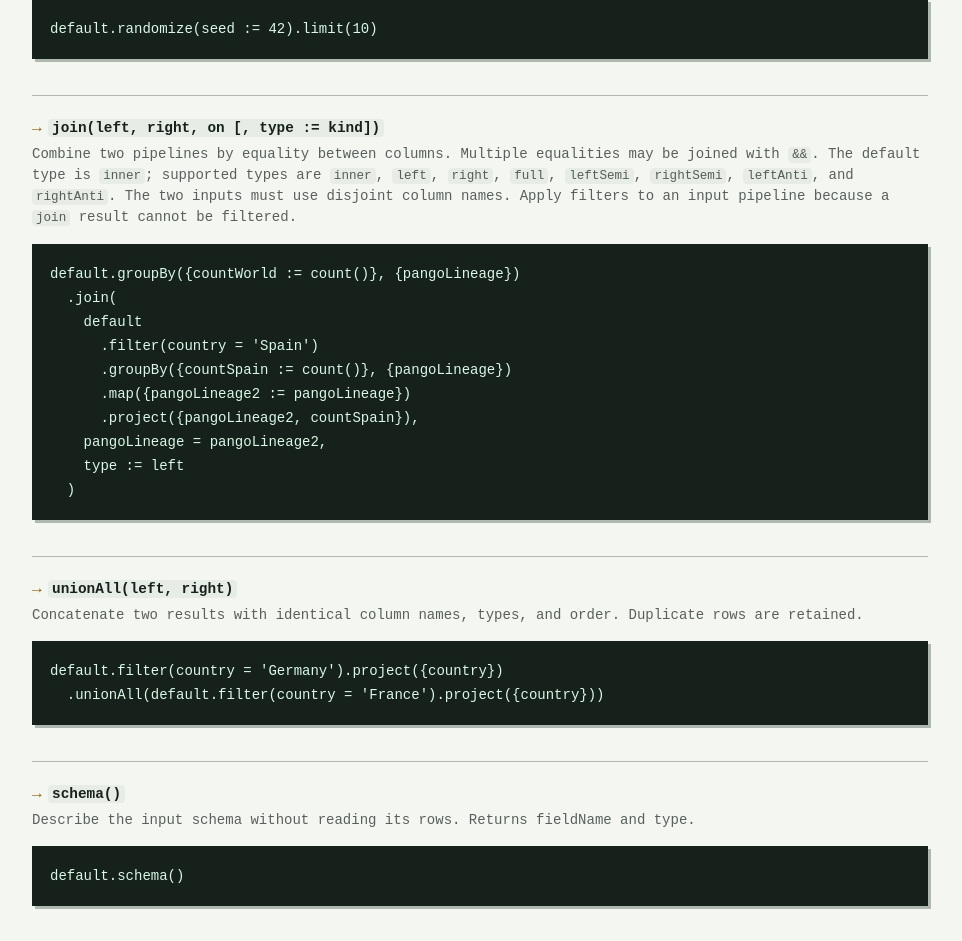
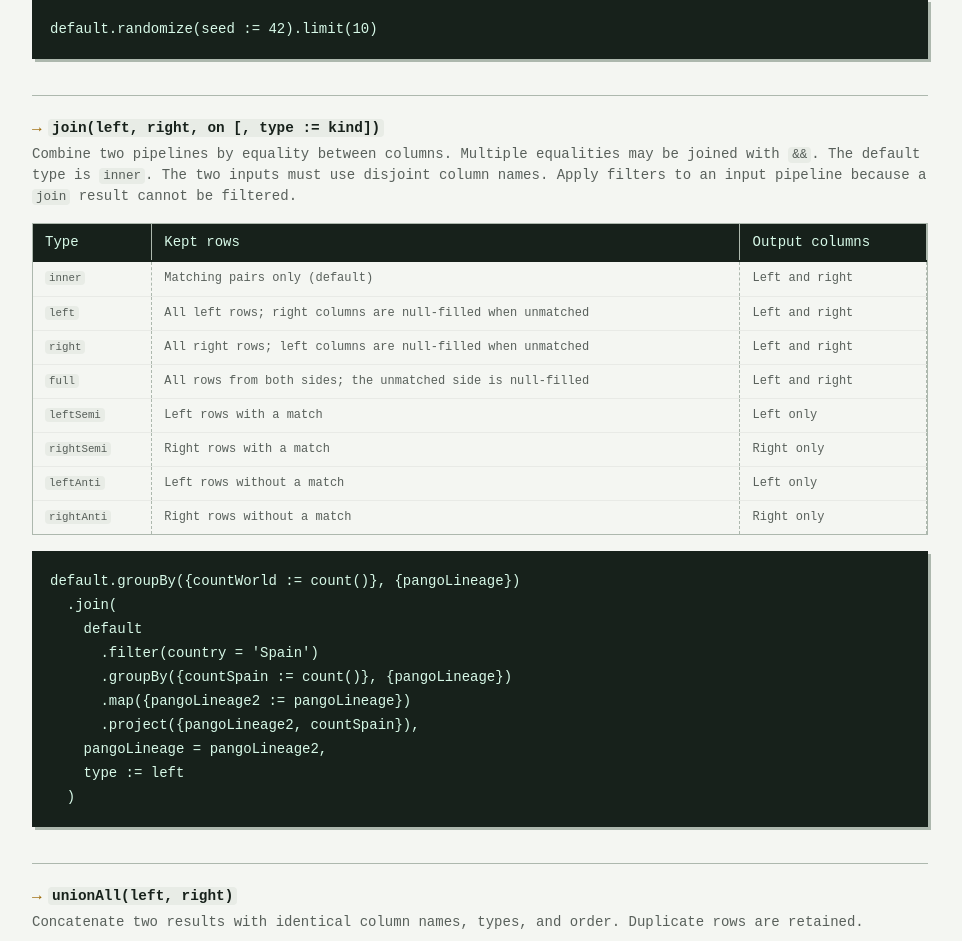
Before and after one commit to GenSpectrum/silo-console, a React (Vite) app: page /docs/reference/query-language in a window 1280 px wide. Shown: the part 2644-3585 px from the top of the page, without its empty margins (284-1246 px from the left). Built offline with nearby package versions, Linux system fonts and the light colour scheme; no server answers.

Commit message:
feat: add another join exercise and join reference table

```diff
--- a/src/data/exercises.ts
+++ b/src/data/exercises.ts
@@ -86,7 +86,7 @@ B.1.351      | 987`,
         slug: 'worldwide-spain-lineage-counts',
         title: 'Compare worldwide and Spanish lineage counts',
         question:
-            'Return the 50 most frequent pango lineages with their worldwide sequence count and their sequence count from Spain. Include lineages that have no sequences from Spain. Sort by the worldwide count, highest first.',
+            'Identify the most common 50 pango lineages worldwide and return their worldwide sequence count and their sequence count from Spain. Sort by the worldwide count, highest first.',
         outputExample: `pangoLineage | countWorld | countSpain
 ------------ | ---------- | ----------
 BA.2         | 1234       | 42
@@ -387,6 +387,36 @@ sample-US-001 | 2024-05-09 | JN.1.4       | California`,
   )
   .orderBy({date.desc()})`,
     },
+    {
+        slug: 'swiss-lineages-absent-argentina',
+        title: 'Find Swiss lineages absent from Argentina',
+        question:
+            'Which Pango lineages were observed in Switzerland but never in Argentina? Return the 20 lineages with the largest Swiss sequence count, highest first.',
+        outputExample: `pangoLineage | countSwitzerland
+------------ | ----------------
+AY.43.4      | 2776
+B.1.177      | 2661`,
+        explanation:
+            'Create one lineage summary for each country. Comparing the two summaries keeps only Swiss lineages without a match from Argentina. Order the remaining rows by their Swiss count, use the lineage to resolve ties deterministically, and keep the first 20.',
+        documentation: [
+            { label: 'join', to: '/docs/reference/query-language#join' },
+            { label: 'null checks', to: '/docs/reference/functions#null' },
+        ],
+        answer: `default
+  .filter(country = 'Switzerland' && isNotNull(pangoLineage))
+  .groupBy({countSwitzerland:=count()}, {pangoLineage})
+  .join(
+    default
+      .filter(country = 'Argentina' && isNotNull(pangoLineage))
+      .groupBy({countArgentina:=count()}, {pangoLineage})
+      .map({pangoLineageArgentina:=pangoLineage})
+      .project({pangoLineageArgentina, countArgentina}),
+    pangoLineage = pangoLineageArgentina,
+    type := leftAnti
+  )
+  .orderBy({countSwitzerland.desc(), pangoLineage})
+  .limit(20)`,
+    },
 ];
 
 export function getExercise(slug: string | undefined) {
--- a/src/pages/docs/LanguageReferencePage.tsx
+++ b/src/pages/docs/LanguageReferencePage.tsx
@@ -165,13 +165,78 @@ export default function LanguageReferencePage() {
                 description={
                     <>
                         Combine two pipelines by equality between columns. Multiple equalities may be joined with{' '}
-                        <code>&amp;&amp;</code>. The default type is <code>inner</code>; supported types are{' '}
-                        <code>inner</code>, <code>left</code>, <code>right</code>, <code>full</code>,{' '}
-                        <code>leftSemi</code>, <code>rightSemi</code>, <code>leftAnti</code>, and <code>rightAnti</code>
-                        {
-                            '. The two inputs must use disjoint column names. Apply filters to an input pipeline because a '
-                        }
-                        <code>join</code> result cannot be filtered.
+                        <code>&amp;&amp;</code>. The default type is <code>inner</code>. The two inputs must use
+                        disjoint column names. Apply filters to an input pipeline because a <code>join</code> result
+                        cannot be filtered.
+                        <div className='my-4 overflow-x-auto rounded-box border border-base-300'>
+                            <table className='table table-sm'>
+                                <thead>
+                                    <tr>
+                                        <th>Type</th>
+                                        <th>Kept rows</th>
+                                        <th>Output columns</th>
+                                    </tr>
+                                </thead>
+                                <tbody>
+                                    <tr>
+                                        <td>
+                                            <code>inner</code>
+                                        </td>
+                                        <td>Matching pairs only (default)</td>
+                                        <td>Left and right</td>
+                                    </tr>
+                                    <tr>
+                                        <td>
+                                            <code>left</code>
+                                        </td>
+                                        <td>All left rows; right columns are null-filled when unmatched</td>
+                                        <td>Left and right</td>
+                                    </tr>
+                                    <tr>
+                                        <td>
+                                            <code>right</code>
+                                        </td>
+                                        <td>All right rows; left columns are null-filled when unmatched</td>
+                                        <td>Left and right</td>
+                                    </tr>
+                                    <tr>
+                                        <td>
+                                            <code>full</code>
+                                        </td>
+                                        <td>All rows from both sides; the unmatched side is null-filled</td>
+                                        <td>Left and right</td>
+                                    </tr>
+                                    <tr>
+                                        <td>
+                                            <code>leftSemi</code>
+                                        </td>
+                                        <td>Left rows with a match</td>
+                                        <td>Left only</td>
+                                    </tr>
+                                    <tr>
+                                        <td>
+                                            <code>rightSemi</code>
+                                        </td>
+                                        <td>Right rows with a match</td>
+                                        <td>Right only</td>
+                                    </tr>
+                                    <tr>
+                                        <td>
+                                            <code>leftAnti</code>
+                                        </td>
+                                        <td>Left rows without a match</td>
+                                        <td>Left only</td>
+                                    </tr>
+                                    <tr>
+                                        <td>
+                                            <code>rightAnti</code>
+                                        </td>
+                                        <td>Right rows without a match</td>
+                                        <td>Right only</td>
+                                    </tr>
+                                </tbody>
+                            </table>
+                        </div>
                     </>
                 }
             >
```
